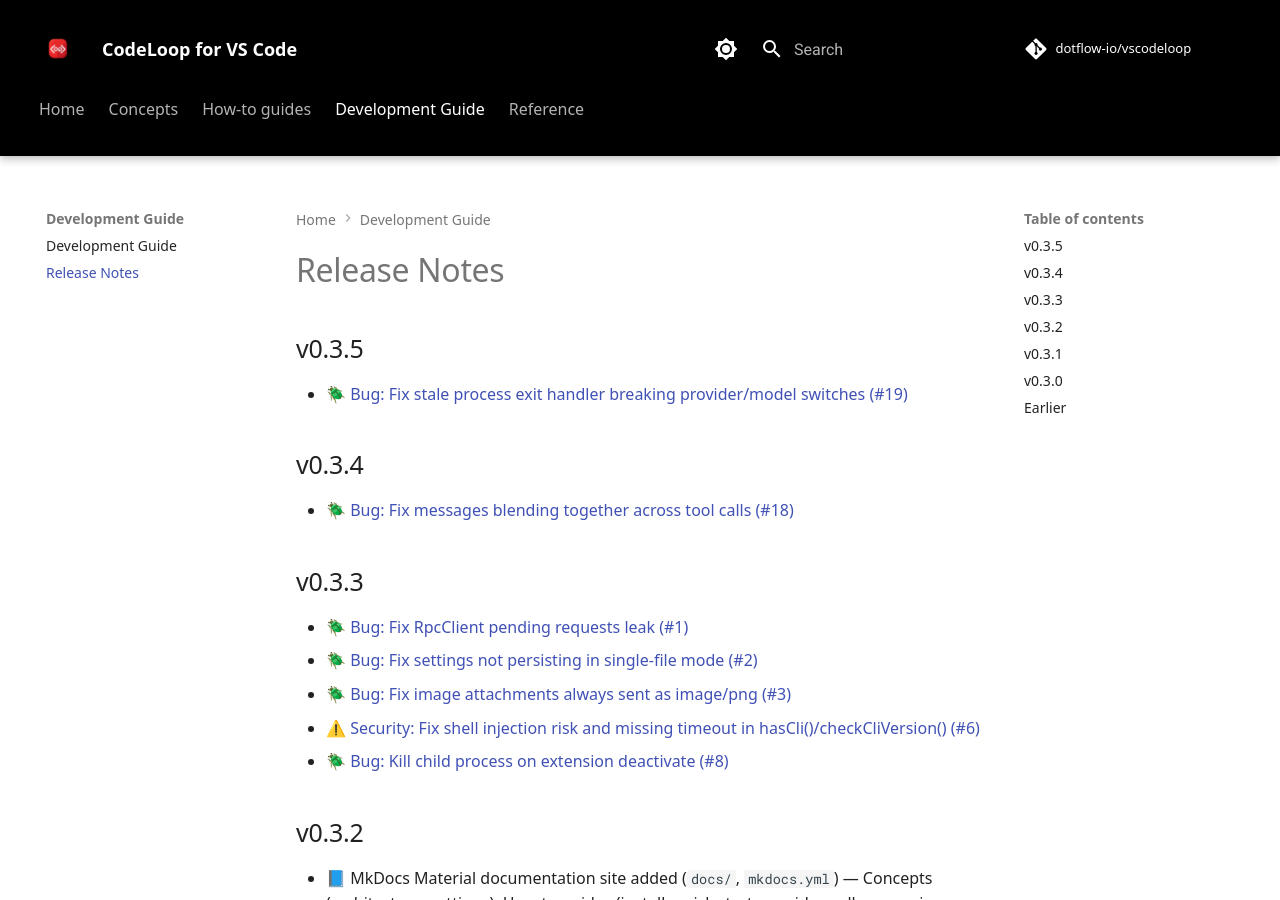
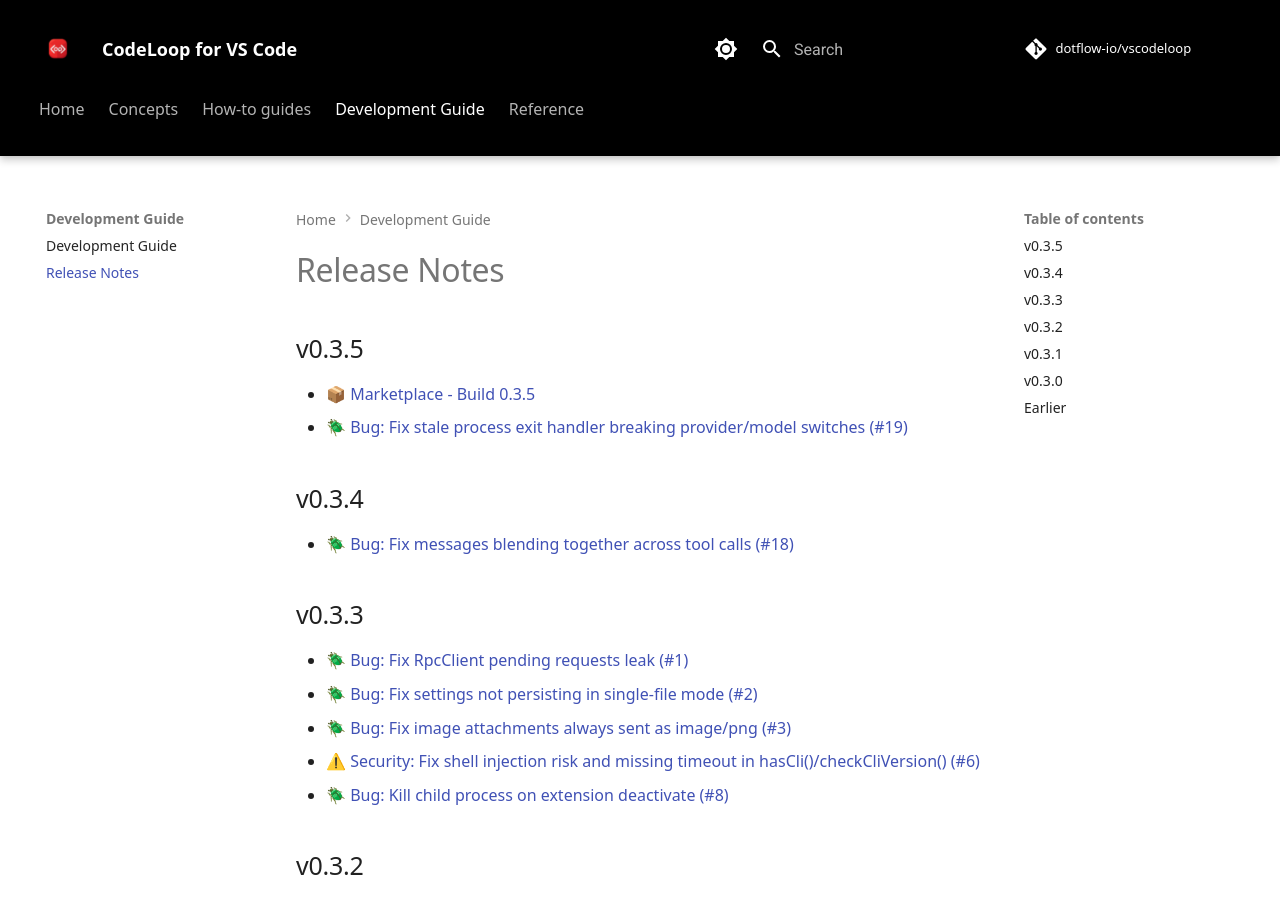
Before and after one commit to dotflow-io/vscodeloop, an MkDocs documentation site: the page built from docs/nav/development/release-notes.md, in a window 1280 px wide and 900 px high. Built offline with MkDocs 1.6.1 and Material for MkDocs 9.7.7, drawn with Linux system fonts in a browser that asks for light colours; comment, search, counter and statistics services are not loaded.

Commit message:
📘 DOCS: Add Marketplace build link to v0.3.5 release notes

```diff
--- a/docs/nav/development/release-notes.md
+++ b/docs/nav/development/release-notes.md
@@ -2,6 +2,7 @@
 
 ## v0.3.5
 
+- [📦 Marketplace - Build 0.3.5](https://marketplace.visualstudio.com/items?itemName=fernandocelmer.pycodeloop)
 - [🪲 Bug: Fix stale process exit handler breaking provider/model switches (#19)](https://github.com/dotflow-io/vscodeloop/pull/20)
 
 ## v0.3.4
```
